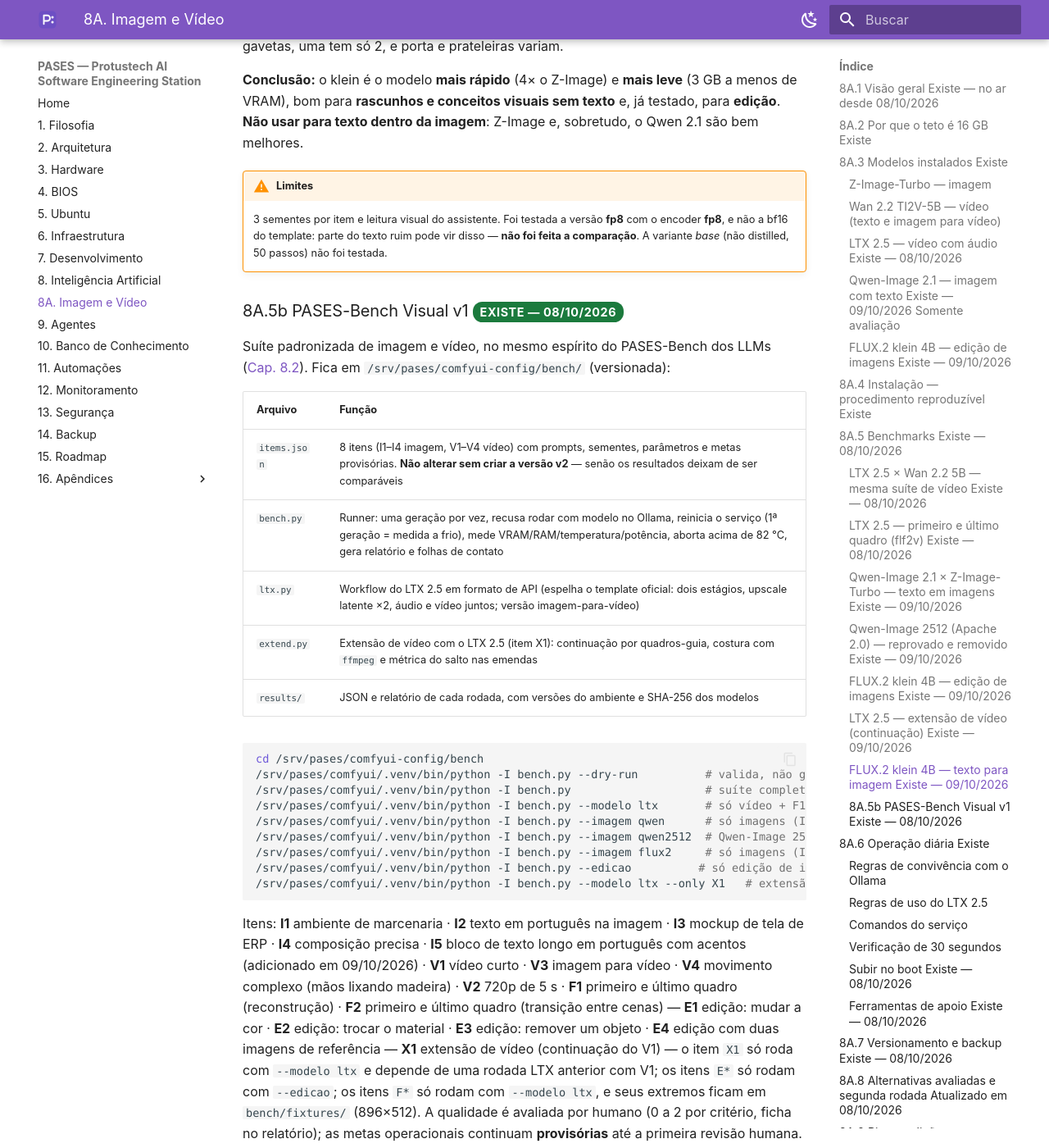
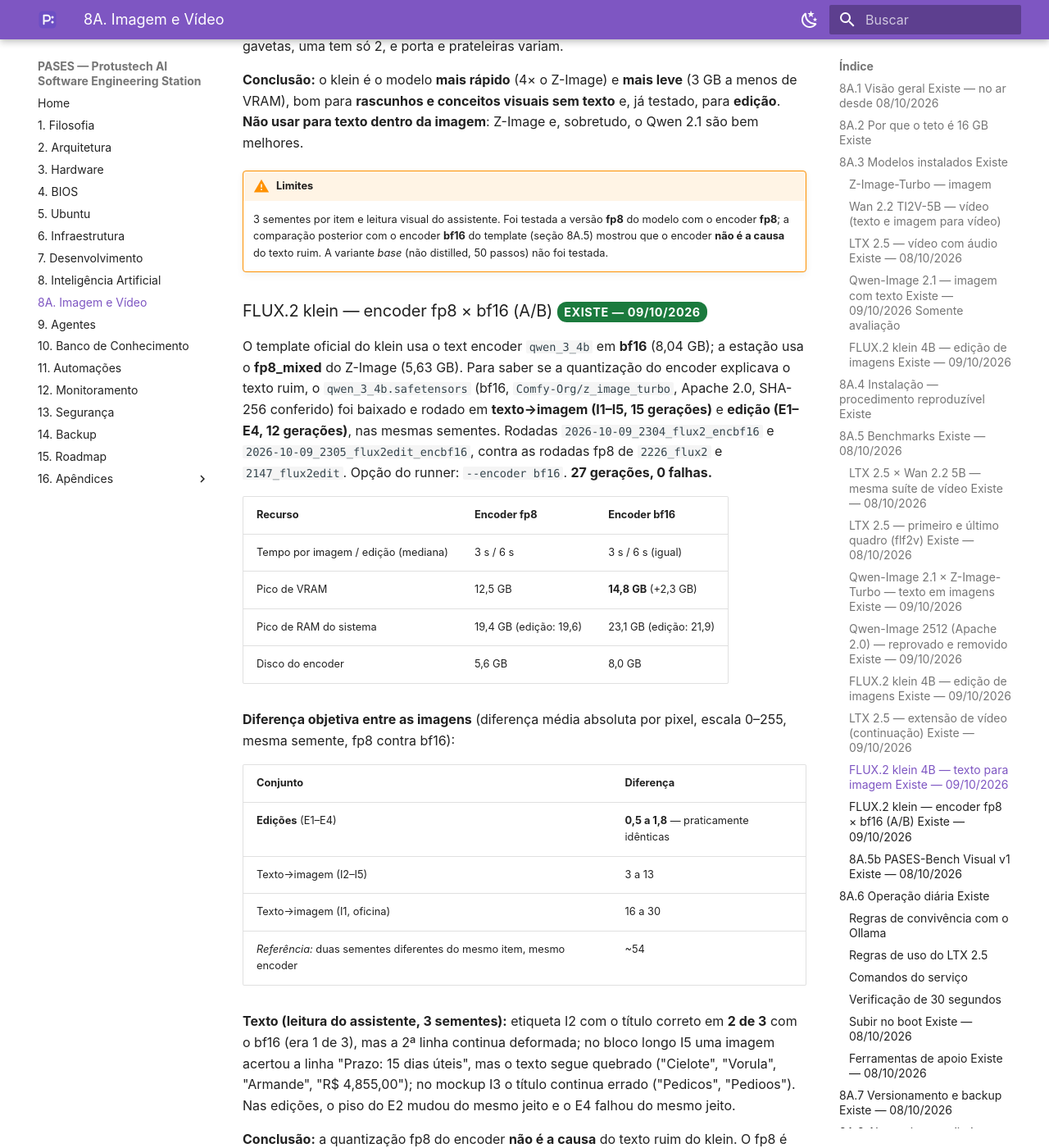
Before and after one commit to crystyano/pases-manual, an MkDocs documentation site: the page built from docs/08a-imagem-video.md, in a window 1280 px wide and 1400 px high, scrolled down 19421 px. Shown: the whole window at 82% size. Built offline with MkDocs 1.6.1 and Material for MkDocs 9.7.7, drawn with Linux system fonts in a browser that asks for light colours; a script that is not in the unit is left out; some of the changed text lies outside the part shown.

Commit message:
Manual PASES v0.14.1 - A/B do encoder bf16 do FLUX.2 klein
Cap. 8A: comparacao do encoder qwen_3_4b em bf16 contra o fp8 (27 geracoes):
tempo igual, VRAM +2,3 GB, edicoes praticamente identicas (diferenca media
0,5-1,8) e texto igualmente quebrado. A quantizacao fp8 nao explica o texto
ruim; fp8 mantido e bf16 apagado, com o procedimento de reinstalacao.
Corrige as ressalvas "sem A/B" do capitulo e do ADR-010 (com atualizacao).

Co-Authored-By: Claude Sonnet 5.5 <noreply@anthropic.com>

````diff
--- a/docs/08a-imagem-video.md
+++ b/docs/08a-imagem-video.md
@@ -108,7 +108,7 @@ Modelo de 4 bilhões de parâmetros da Black Forest Labs, **Apache 2.0** e sem r
 !!! info "Decisão sobre o VAE (licença)"
     O template do ComfyUI aponta para `Comfy-Org/flux2-dev/.../flux2-vae.safetensors` (0,34 GB), mas esse repositório está marcado com a licença **não comercial do FLUX [dev]**. **Não foi usado.** Em seu lugar foi usado o VAE que o **próprio repositório Apache do klein** distribui, em formato diffusers, e que o ComfyUI carregou normalmente no `VAELoader`. Não foi verificado se os pesos são idênticos aos do arquivo do Comfy-Org (podem diferir em precisão: 0,17 GB contra 0,34 GB).
 
-**Ressalvas do modelo:** o template usa o encoder `qwen_3_4b` em bf16 (8,04 GB); aqui foi usado o **fp8_mixed** já instalado e funcionou, mas **não houve comparação A/B** com o bf16. A BFL recomenda implementar filtros de conteúdo ao usar o klein. A versão **9B** do klein tem licença **não comercial** e não foi instalada.
+**Ressalvas do modelo:** o template usa o encoder `qwen_3_4b` em bf16 (8,04 GB); aqui foi usado o **fp8_mixed** já instalado; o **A/B contra o bf16 foi feito em 09/10/2026** e mostrou que o fp8 é adequado (seção 8A.5). A BFL recomenda implementar filtros de conteúdo ao usar o klein. A versão **9B** do klein tem licença **não comercial** e não foi instalada.
 
 ## 8A.4 Instalação — procedimento reproduzível <span class="badge badge-existe">Existe</span>
 
@@ -435,7 +435,7 @@ Rodada `2026-10-09_2147_flux2edit` do PASES-Bench Visual: **4 edições × 3 sem
 **Conclusão:** para **edições simples** (cor, material, remoção de objeto) o klein 4B é rápido e confiável, o que o torna útil para variações de acabamento e retoques de projeto. Para **compor objetos de duas imagens** ele ainda reinterpreta a referência e não serve.
 
 !!! warning "Limites"
-    3 sementes por item, leitura visual do assistente. Uma variante só (4B distilled fp8) com o encoder fp8 reaproveitado, sem A/B contra o bf16. O E2 mostra que prompts de material podem **vazar para o piso**: convém dizer explicitamente o que **não** deve mudar.
+    3 sementes por item, leitura visual do assistente. Uma variante só (4B distilled fp8) com o encoder fp8 reaproveitado (o A/B contra o bf16 mostrou diferença desprezível nas edições). O E2 mostra que prompts de material podem **vazar para o piso**: convém dizer explicitamente o que **não** deve mudar.
 
 ### LTX 2.5 — extensão de vídeo (continuação) <span class="badge badge-existe">Existe — 09/10/2026</span>
 
@@ -495,7 +495,34 @@ Rodada `2026-10-09_2226_flux2`: os **5 itens de imagem (I1–I5), 3 sementes, 15
 **Conclusão:** o klein é o modelo **mais rápido** (4× o Z-Image) e **mais leve** (3 GB a menos de VRAM), bom para **rascunhos e conceitos visuais sem texto** e, já testado, para **edição**. **Não usar para texto dentro da imagem**: Z-Image e, sobretudo, o Qwen 2.1 são bem melhores.
 
 !!! warning "Limites"
-    3 sementes por item e leitura visual do assistente. Foi testada a versão **fp8** com o encoder **fp8**, e não a bf16 do template: parte do texto ruim pode vir disso — **não foi feita a comparação**. A variante *base* (não distilled, 50 passos) não foi testada.
+    3 sementes por item e leitura visual do assistente. Foi testada a versão **fp8** do modelo com o encoder **fp8**; a comparação posterior com o encoder **bf16** do template (seção 8A.5) mostrou que o encoder **não é a causa** do texto ruim. A variante *base* (não distilled, 50 passos) não foi testada.
+
+### FLUX.2 klein — encoder fp8 × bf16 (A/B) <span class="badge badge-existe">Existe — 09/10/2026</span>
+
+O template oficial do klein usa o text encoder `qwen_3_4b` em **bf16** (8,04 GB); a estação usa o **fp8_mixed** do Z-Image (5,63 GB). Para saber se a quantização do encoder explicava o texto ruim, o `qwen_3_4b.safetensors` (bf16, `Comfy-Org/z_image_turbo`, Apache 2.0, SHA-256 conferido) foi baixado e rodado em **texto→imagem (I1–I5, 15 gerações)** e **edição (E1–E4, 12 gerações)**, nas mesmas sementes. Rodadas `2026-10-09_2304_flux2_encbf16` e `2026-10-09_2305_flux2edit_encbf16`, contra as rodadas fp8 de `2226_flux2` e `2147_flux2edit`. Opção do runner: `--encoder bf16`. **27 gerações, 0 falhas.**
+
+| Recurso | Encoder fp8 | Encoder bf16 |
+|---|---|---|
+| Tempo por imagem / edição (mediana) | 3 s / 6 s | 3 s / 6 s (igual) |
+| Pico de VRAM | 12,5 GB | **14,8 GB** (+2,3 GB) |
+| Pico de RAM do sistema | 19,4 GB (edição: 19,6) | 23,1 GB (edição: 21,9) |
+| Disco do encoder | 5,6 GB | 8,0 GB |
+
+**Diferença objetiva entre as imagens** (diferença média absoluta por pixel, escala 0–255, mesma semente, fp8 contra bf16):
+
+| Conjunto | Diferença |
+|---|---|
+| **Edições** (E1–E4) | **0,5 a 1,8** — praticamente idênticas |
+| Texto→imagem (I2–I5) | 3 a 13 |
+| Texto→imagem (I1, oficina) | 16 a 30 |
+| *Referência:* duas sementes diferentes do mesmo item, mesmo encoder | ~54 |
+
+**Texto (leitura do assistente, 3 sementes):** etiqueta I2 com o título correto em **2 de 3** com o bf16 (era 1 de 3), mas a 2ª linha continua deformada; no bloco longo I5 uma imagem acertou a linha "Prazo: 15 dias úteis", mas o texto segue quebrado ("Cielote", "Vorula", "Armande", "R$ 4,855,00"); no mockup I3 o título continua errado ("Pedicos", "Pedioos"). Nas edições, o piso do E2 mudou do mesmo jeito e o E4 falhou do mesmo jeito.
+
+**Conclusão:** a quantização fp8 do encoder **não é a causa** do texto ruim do klein. O fp8 é adequado e economiza 2,3 GB de VRAM e ~2,4 GB de disco; o bf16 foi **apagado**. Para reinstalar: `curl -L -C - --fail -o /dados/modelos/comfyui/text_encoders/qwen_3_4b.safetensors https://huggingface.co/Comfy-Org/z_image_turbo/resolve/main/split_files/text_encoders/qwen_3_4b.safetensors` (8,04 GB), conferir o SHA-256 e reiniciar o ComfyUI.
+
+!!! warning "Limites"
+    3 sementes; a melhora do título da etiqueta (1 → 2 de 3) está dentro do ruído. O **modelo** do klein continua em fp8 (o bf16 do modelo, 7,2 GB, não foi testado).
 
 ### 8A.5b PASES-Bench Visual v1 <span class="badge badge-existe">Existe — 08/10/2026</span>
 
@@ -517,6 +544,7 @@ cd /srv/pases/comfyui-config/bench
 /srv/pases/comfyui/.venv/bin/python -I bench.py --imagem qwen      # só imagens (I1–I5), com o Qwen-Image 2.1, ~5 min
 /srv/pases/comfyui/.venv/bin/python -I bench.py --imagem qwen2512  # Qwen-Image 2512 (~55 min; exige reinstalar os arquivos, ver passo 6D)
 /srv/pases/comfyui/.venv/bin/python -I bench.py --imagem flux2     # só imagens (I1–I5), com o FLUX.2 klein 4B (texto→imagem), ~2 min
+/srv/pases/comfyui/.venv/bin/python -I bench.py --imagem flux2 --encoder bf16   # idem com o encoder bf16 (exige baixar qwen_3_4b.safetensors; foi removido)
 /srv/pases/comfyui/.venv/bin/python -I bench.py --edicao          # só edição de imagens (E1–E4), com o FLUX.2 klein 4B, ~3 min
 /srv/pases/comfyui/.venv/bin/python -I bench.py --modelo ltx --only X1   # extensão de vídeo (exige um V1 do LTX de rodada anterior), ~6 min
 ```
@@ -648,9 +676,9 @@ Registro do que foi analisado em 07/10/2026 (fontes secundárias; os requisitos
 - **Decidir a licença do Qwen-Image 2.1** (licenciar, ou ficar só com o Z-Image) — [ADR-009](16-apendices/adrs.md#adr-009)
 - Avaliação humana dos resultados do Qwen-Image 2.1 e dos itens I1/I4 com ele
 - (Opcional) testar a LoRA Lightning de 4 passos do 2512, se um dia o 2512 voltar a ser considerado
-- Avaliação humana das edições do FLUX.2 klein; A/B do encoder fp8 contra o bf16 do template
+- Avaliação humana das edições do FLUX.2 klein
 - Testar prompts de edição que digam o que **não** deve mudar (caso do piso no E2) e a variante **base** (não distilled) do klein
-- A/B do klein em **bf16** contra o fp8 (para saber se parte do texto ruim vem da quantização)
+- (Opcional) testar o **modelo** do klein em bf16 (7,2 GB) contra o fp8 — o A/B do **encoder** já foi feito e não mostrou ganho
 - Próxima rodada de modelos (Wan A14B) após benchmark
 - Validar o `Linger` em um reboot real e apagar o token local (`hf auth logout`)
 - Workflows do ComfyUI versionados e backup deles ([Cap. 14](14-backup.md))
````
Also changed, not shown: docs/16-apendices/adrs.md (+6 -3 lines), docs/16-apendices/historico.md (+1 -0 lines).
